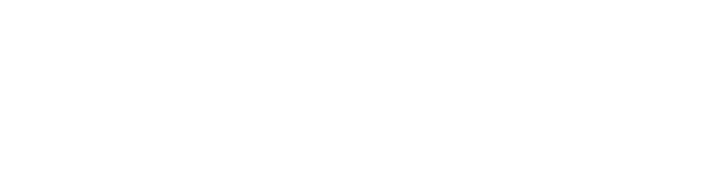
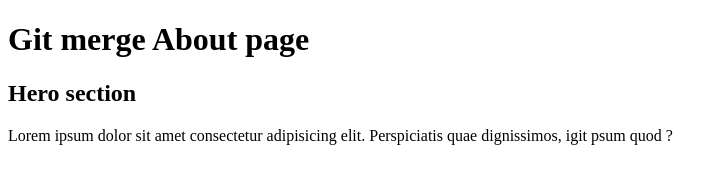
Before and after one commit to sachinvm994/mergingexample, a plain HTML site: page about.html in a window 1280 px wide. Shown: the whole page, without its empty margins (0-727 px from the left). Drawn offline with Linux system fonts and the light colour scheme.

Commit message:
added about heading and hero section

```diff
--- a/about.html
+++ b/about.html
@@ -6,6 +6,14 @@
     <title>Document</title>
 </head>
 <body>
-
+    <header></header>
+    <main>
+        <h1>Git merge About page</h1>
+        <section class="hero">
+            <h2>Hero section</h2>
+            <p>Lorem ipsum dolor sit amet consectetur adipisicing elit. Perspiciatis quae dignissimos, igit psum quod ?</p>
+        </section>
+    </main>
+    <footer></footer>
 </body>
 </html>
```
